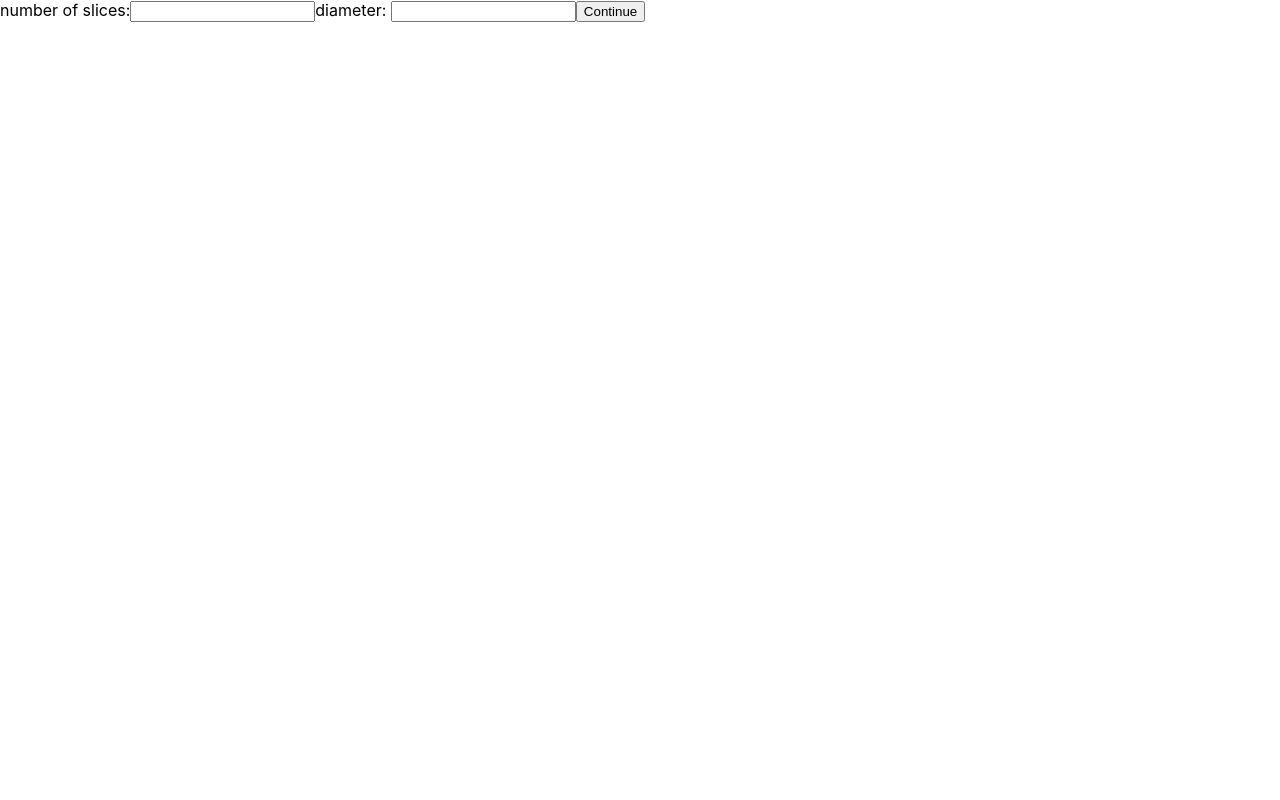
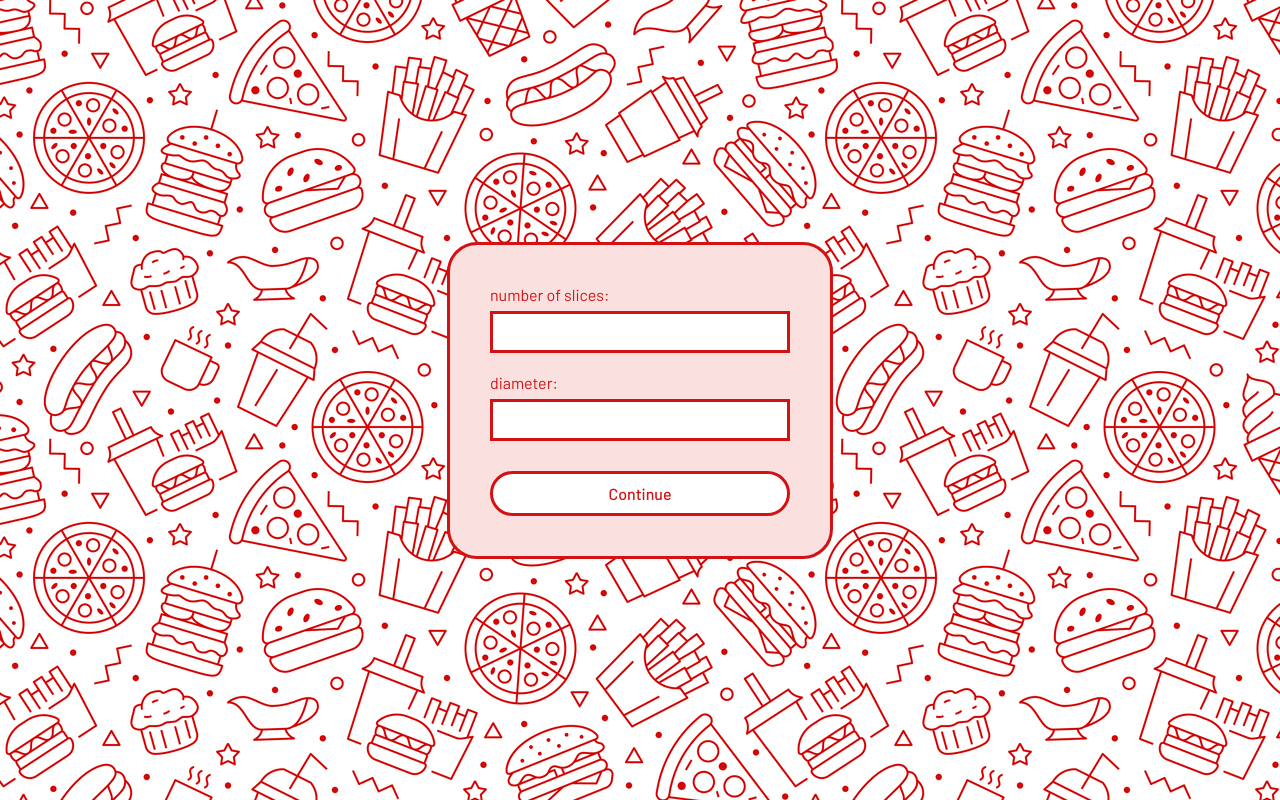
Before and after one commit to GhostOcelot/HexOcean-recruitment-task, a React (Create React App) app: page /order_pizza in a window 1280 px wide. Built offline with nearby package versions, Linux system fonts and the light colour scheme.

Commit message:
App working. Validation and request handling needs some polish.

```diff
--- a/src/App.js
+++ b/src/App.js
@@ -5,10 +5,12 @@ import OrderPizza from './components/OrderPizza/OrderPizza';
 import OrderSoup from './components/OrderSoup/OrderSoup';
 import OrderSandwich from './components/OrderSandwich/OrderSandwich';
 import OrderReady from './components/OrderReady/OrderReady';
+import OrderContextProvider from './context/OrderContext';
 
 function App() {
 	return (
 		<div className="App">
+			<OrderContextProvider>
 				<BrowserRouter>
 					<Route exact path="/" component={HomeScreen} />
 					<Route path="/create_order" component={CreateOrder} />
@@ -17,6 +19,7 @@ function App() {
 					<Route path="/order_sandwich" component={OrderSandwich} />
 					<Route path="/order_ready" component={OrderReady} />
 				</BrowserRouter>
+			</OrderContextProvider>
 		</div>
 	);
 }
--- a/src/components/CreateOrder/CreateOrder.js
+++ b/src/components/CreateOrder/CreateOrder.js
@@ -1,34 +1,58 @@
-import { Link } from 'react-router-dom';
-import { useState } from 'react';
+import { useHistory } from 'react-router-dom';
+import { useContext } from 'react';
+import { OrderContext } from '../../context/OrderContext';
 
 const CreateOrder = () => {
-	const [orderType, setOrderType] = useState('pizza');
+	const [orderDetails, setOrderDetails] = useContext(OrderContext);
+	let history = useHistory();
 
-	const changeOrderType = e => {
-		setOrderType(e.target.value);
+	const changeOrderDetails = e => {
+		setOrderDetails({ ...orderDetails, [e.target.name]: e.target.value });
+	};
+
+	const handleSubmit = e => {
+		e.preventDefault();
+		if (orderDetails.name && orderDetails.preparation_time && orderDetails.type) {
+			history.push(`/order_${orderDetails.type}`);
+		}
 	};
 
 	return (
-		<>
-			<form>
-				<label htmlFor="dish_name">dish name:</label>
-				<input type="text" name="dish_name" />
+		<div className="order_window">
+			<form onSubmit={e => handleSubmit(e)}>
+				<div>
+					<label htmlFor="name">dish name:</label>
+				</div>
+				<div>
+					<input type="text" name="name" onChange={e => changeOrderDetails(e)} />
+				</div>
 
+				<div>
 					<label htmlFor="preparation_time">preparation time:</label>
-				<input type="text" name="preparation_time" />
+				</div>
+				<div>
+					<input
+						type="time"
+						step="1"
+						name="preparation_time"
+						onChange={e => changeOrderDetails(e)}
+					/>
+				</div>
 
-				<label htmlFor="dish_type">dish type:</label>
-				<select onChange={e => changeOrderType(e)} name="dish_type">
+				<div>
+					<label htmlFor="type">dish type:</label>
+				</div>
+				<div>
+					<select onChange={e => changeOrderDetails(e)} name="type">
+						<option value=""></option>
 						<option value="pizza">pizza</option>
 						<option value="soup">soup</option>
 						<option value="sandwich">sandwich</option>
 					</select>
-
-				<Link to={`/order_${orderType}`}>
+				</div>
 				<button>Continue</button>
-				</Link>
 			</form>
-		</>
+		</div>
 	);
 };
 
--- a/src/components/HomeScreen/HomeScreen.js
+++ b/src/components/HomeScreen/HomeScreen.js
@@ -1,13 +1,18 @@
-import { Link } from 'react-router-dom';
+import { useHistory } from 'react-router-dom';
+import classes from './HomeScreen.module.css';
 
 const MainScreen = () => {
+	let history = useHistory();
+
+	const handleClick = () => {
+		history.push('/create_order');
+	};
+
 	return (
-		<>
-			<h1>Please place your order!</h1>
-			<Link to="/create_order">
-				<button>Continue</button>
-			</Link>
-		</>
+		<div className="order_window">
+			<h1 className={classes.header}>Please place your order!</h1>
+			<button onClick={handleClick}>Continue</button>
+		</div>
 	);
 };
 
--- a/src/components/HomeScreen/HomeScreen.module.css
+++ b/src/components/HomeScreen/HomeScreen.module.css
@@ -0,0 +1,4 @@
+.header {
+	margin-bottom: 30px;
+	text-align: center;
+}
--- a/src/components/OrderPizza/OrderPizza.js
+++ b/src/components/OrderPizza/OrderPizza.js
@@ -1,17 +1,56 @@
-import { Link } from 'react-router-dom';
+import { useHistory } from 'react-router-dom';
+import { useContext } from 'react';
+import { OrderContext } from '../../context/OrderContext';
 
 const OrderPizza = () => {
+	const [orderDetails, setOrderDetails] = useContext(OrderContext);
+	let history = useHistory();
+
+	const changeOrderDetails = e => {
+		setOrderDetails({ ...orderDetails, [e.target.name]: Number(e.target.value) });
+	};
+
+	const orderPizza = () => {
+		if (orderDetails.no_of_slices && orderDetails.diameter) {
+			fetch('https://frosty-wood-6558.getsandbox.com:443/dishes', {
+				method: 'POST',
+				headers: {
+					'Content-Type': 'application/json',
+				},
+				body: JSON.stringify(orderDetails),
+			})
+				.then(res => res.json())
+				.then(data => {
+					console.log(data);
+					setOrderDetails({});
+					history.push('/order_ready');
+				})
+				.catch(err => console.log(err));
+		}
+	};
+
 	return (
-		<div>
-			<label htmlFor="no_of_slices">number of slices:</label>
-			<input type="number" name="no_of_slices" />
+		<div className="order_window">
+			<div>
+				<label htmlFor="no_of_slices">number of slices:</label>
+			</div>
+			<div>
+				<input type="number" min="1" name="no_of_slices" onChange={e => changeOrderDetails(e)} />
+			</div>
+			<div>
+				<label htmlFor="diameter">diameter: </label>
+			</div>
+			<div>
+				<input
+					type="number"
+					min="1"
+					step="0.1"
+					name="diameter"
+					onChange={e => changeOrderDetails(e)}
+				/>
+			</div>
 
-			<label htmlFor="diameter">diameter: </label>
-			<input type="number" step="0.1" name="diameter" />
-
-			<Link to="/order_ready">
-				<button>Continue</button>
-			</Link>
+			<button onClick={orderPizza}>Continue</button>
 		</div>
 	);
 };
--- a/src/components/OrderReady/OrderReady.js
+++ b/src/components/OrderReady/OrderReady.js
@@ -1,8 +1,14 @@
+import { Link } from 'react-router-dom';
+import classes from './OrderReady.module.css';
+
 const OrderReady = () => {
 	return (
 		<>
-			<div>
-				<h1>Thank you for placing your order!</h1>
+			<div className="order_window">
+				<h1 className={classes.header}>Thank you for placing your order!</h1>
+				<Link to="/">
+					<button>order another dish</button>
+				</Link>
 			</div>
 		</>
 	);
--- a/src/components/OrderReady/OrderReady.module.css
+++ b/src/components/OrderReady/OrderReady.module.css
@@ -0,0 +1,4 @@
+.header {
+	text-align: center;
+	margin-bottom: 20px;
+}
--- a/src/components/OrderSandwich/OrderSandwich.js
+++ b/src/components/OrderSandwich/OrderSandwich.js
@@ -1,14 +1,44 @@
-import { Link } from 'react-router-dom';
+import { useHistory } from 'react-router-dom';
+import { useContext } from 'react';
+import { OrderContext } from '../../context/OrderContext';
 
 const OrderSandwich = () => {
+	const [orderDetails, setOrderDetails] = useContext(OrderContext);
+	let history = useHistory();
+
+	const changeOrderDetails = e => {
+		setOrderDetails({ ...orderDetails, [e.target.name]: Number(e.target.value) });
+	};
+
+	const orderSandwich = () => {
+		if (orderDetails.slices_of_bread) {
+			fetch('https://frosty-wood-6558.getsandbox.com:443/dishes', {
+				method: 'POST',
+				headers: {
+					'Content-Type': 'application/json',
+				},
+				body: JSON.stringify(orderDetails),
+			})
+				.then(res => res.json())
+				.then(data => {
+					console.log(data);
+					setOrderDetails({});
+					history.push('/order_ready');
+				})
+				.catch(err => console.log(err));
+		}
+	};
+
 	return (
-		<div>
-			<label htmlFor="slices_of_bread ">number of slices:</label>
-			<input type="number" name="slices_of_bread" />
+		<div className="order_window">
+			<div>
+				<label htmlFor="slices_of_bread ">number of slices:</label>
+			</div>
+			<div>
+				<input type="number" min="1" name="slices_of_bread" onChange={e => changeOrderDetails(e)} />
+			</div>
 
-			<Link to="/order_ready">
-				<button>Continue</button>
-			</Link>
+			<button onClick={orderSandwich}>Continue</button>
 		</div>
 	);
 };
--- a/src/components/OrderSoup/OrderSoup.js
+++ b/src/components/OrderSoup/OrderSoup.js
@@ -1,30 +1,56 @@
-import { Link } from 'react-router-dom';
-
-import { useState } from 'react';
+import { useHistory } from 'react-router-dom';
+import { useState, useContext } from 'react';
+import { OrderContext } from '../../context/OrderContext';
+import classes from './OrderSoup.module.css';
 
 const OrderSoup = () => {
 	const [spiciness, setSpiciness] = useState(4);
+	const [orderDetails, setOrderDetails] = useContext(OrderContext);
+	let history = useHistory();
 
-	const changeSpiciness = e => {
+	const changeOrderDetails = e => {
+		setOrderDetails({ ...orderDetails, [e.target.name]: Number(e.target.value) });
 		setSpiciness(e.target.value);
 	};
 
+	const orderSoup = () => {
+		if (orderDetails.spiciness_scale) {
+			fetch('https://frosty-wood-6558.getsandbox.com:443/dishes', {
+				method: 'POST',
+				headers: {
+					'Content-Type': 'application/json',
+				},
+				body: JSON.stringify(orderDetails),
+			})
+				.then(res => res.json())
+				.then(data => {
+					console.log(data);
+					setOrderDetails({});
+					history.push('/order_ready');
+				})
+				.catch(err => console.log(err));
+		}
+	};
+
 	return (
+		<div className="order_window">
 			<div>
 				<label htmlFor="spiciness_scale">spiciness scale:</label>
+			</div>
+			<div>
 				<input
-				onChange={e => changeSpiciness(e)}
+					onChange={e => changeOrderDetails(e)}
 					type="range"
 					name="spiciness_scale"
 					min="1"
 					max="10"
 					value={spiciness}
 				/>
-			<span>{spiciness}</span>
 
-			<Link to="/order_ready">
-				<button>Continue</button>
-			</Link>
+				<p className={classes.spice_level}>{spiciness}</p>
+			</div>
+
+			<button onClick={orderSoup}>Continue</button>
 		</div>
 	);
 };
--- a/src/components/OrderSoup/OrderSoup.module.css
+++ b/src/components/OrderSoup/OrderSoup.module.css
@@ -0,0 +1,6 @@
+.spice_level {
+	font-size: 24px;
+	font-weight: 500;
+	text-align: center;
+	margin-bottom: 10px;
+}
--- /dev/null
+++ b/src/context/OrderContext.js
@@ -0,0 +1,15 @@
+import { useState, createContext } from 'react';
+
+export const OrderContext = createContext();
+
+const OrderContextProvider = props => {
+	const [orderDetails, setOrderDetails] = useState({});
+
+	return (
+		<OrderContext.Provider value={[orderDetails, setOrderDetails]}>
+			{props.children}
+		</OrderContext.Provider>
+	);
+};
+
+export default OrderContextProvider;
--- a/src/index.css
+++ b/src/index.css
@@ -1,13 +1,76 @@
-body {
-  margin: 0;
-  font-family: -apple-system, BlinkMacSystemFont, 'Segoe UI', 'Roboto', 'Oxygen',
-    'Ubuntu', 'Cantarell', 'Fira Sans', 'Droid Sans', 'Helvetica Neue',
-    sans-serif;
-  -webkit-font-smoothing: antialiased;
-  -moz-osx-font-smoothing: grayscale;
+@import url('https://fonts.googleapis.com/css2?family=Barlow:wght@400;500&display=swap');
+
+* {
+	margin: 0;
+	padding: 0;
+	box-sizing: border-box;
+	font-family: 'Barlow', sans-serif;
 }
 
-code {
-  font-family: source-code-pro, Menlo, Monaco, Consolas, 'Courier New',
-    monospace;
+:root {
+	--primarycolor: #d41213;
+	--primarycolorlight: #fbe0e0;
 }
+
+.App {
+	display: flex;
+	justify-content: center;
+	align-items: center;
+	width: 100vw;
+	height: 100vh;
+	background-color: cadetblue;
+	background-image: url('./assets/background.jpg');
+	padding: 30px;
+	display: flex;
+	justify-content: center;
+	align-items: center;
+}
+
+.order_window {
+	background: var(--primarycolorlight);
+	color: var(--primarycolor);
+	border: 3px solid var(--primarycolor);
+	border-radius: 30px;
+	padding: 40px;
+}
+
+.order_window input,
+.order_window select {
+	width: 300px;
+	padding: 10px;
+	margin: 7px 0 20px 0;
+	border: 3px solid var(--primarycolor);
+	color: var(--primarycolor);
+}
+
+input[type='range'] {
+	-webkit-appearance: none;
+	background-color: #fff;
+	width: 200px;
+	height: 5px;
+	padding: 4px;
+	margin-top: 15px;
+	border-radius: 7px;
+}
+
+input[type='range']::-webkit-slider-thumb {
+	-webkit-appearance: none;
+	border: 3px solid var(--primarycolor);
+	background-color: #fff;
+	width: 22px;
+	height: 22px;
+	border-radius: 15px;
+}
+
+.order_window button {
+	width: 100%;
+	padding: 10px;
+	margin: 10px 0 0;
+	background-color: #fff;
+	border: 3px solid var(--primarycolor);
+	border-radius: 30px;
+	color: var(--primarycolor);
+	font-weight: 500;
+	font-size: 16px;
+	cursor: pointer;
+}
```
Also changed, not shown: src/assets/background.jpg (added). Lines whose indentation alone changed are shown as unchanged.
